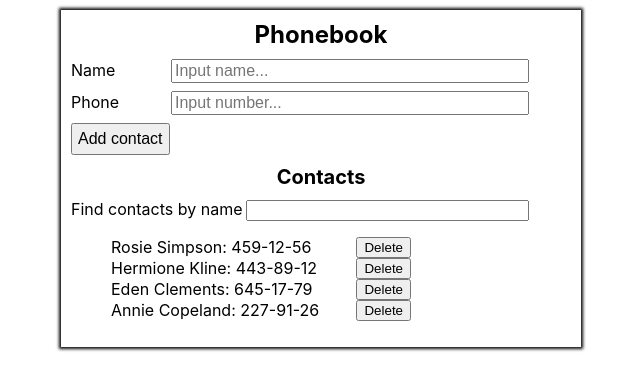
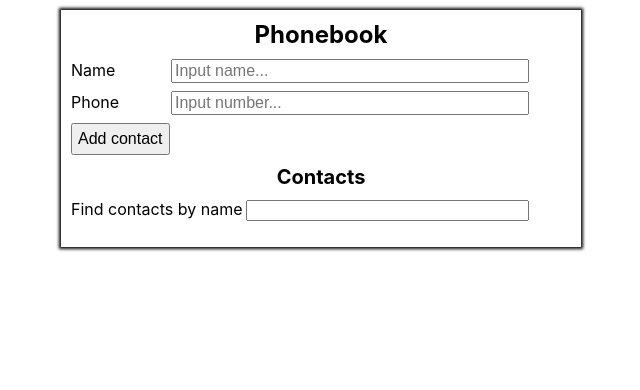
Before and after one commit to Griffin-chem/goit-react-hw-02-phonebook, a React (Create React App) app: page / in a window 1280 px wide. Shown: the top 390 px of the page, without its empty margins (319-959 px from the left). Built offline with nearby package versions, Linux system fonts and the light colour scheme.

Commit message:
HW2-2 fixed

```diff
--- a/src/App.js
+++ b/src/App.js
@@ -1,36 +1,30 @@
-import React, { Component } from 'react';
-import './App.css';
+import React, { Component } from "react";
 
-import { ContactForm } from './components/ContactForm/ContactForm';
-import { SearchField } from './components/SearchField/SearchField';
-import { ContactList } from './components/ContactList/ContactList';
+import { ContactForm } from "./components/ContactForm/ContactForm";
+import { SearchField } from "./components/SearchField/SearchField";
+import { ContactList } from "./components/ContactList/ContactList";
 
-import {
-  AppCSS,
-  Caption,
-  SubTitle
- } from './styledApp';
+import { AppCSS, Caption, SubTitle } from "./styledApp";
+
+import "./App.css";
 
 const filterContacts = (array, query) => {
-  return array.filter(contact => contact.name.toLowerCase().indexOf(query.toLowerCase()) !== -1)
+  return array.filter(
+    (contact) => contact.name.toLowerCase().indexOf(query.toLowerCase()) !== -1
+  );
 };
 
 class App extends Component {
-
   state = {
-    contacts: [
-      {id: 'id-1', name: 'Rosie Simpson', number: '459-12-56'},
-      {id: 'id-2', name: 'Hermione Kline', number: '443-89-12'},
-      {id: 'id-3', name: 'Eden Clements', number: '645-17-79'},
-      {id: 'id-4', name: 'Annie Copeland', number: '227-91-26'},
-    ],
-    filter: ''
+    contacts: [],
+    filter: "",
   };
 
   // Handle behavior for Search field
 
-  handleInputChange = (evt) => {
-    this.setState({[evt.target.name]: evt.target.value});
+  handleInputChange = ({ target }) => {
+    const { name, value } = target;
+    this.setState({ [name]: value });
   };
 
   // Define array of contacts to be shown
@@ -38,25 +32,26 @@ class App extends Component {
   contactsToShow = () => {
     const { contacts, filter } = this.state;
     const isFiltered = !!filter;
-    return (isFiltered
-      ? filterContacts(contacts, filter)
-      : this.state.contacts)
-  }
+    return isFiltered ? filterContacts(contacts, filter) : this.state.contacts;
+  };
 
   // Function to add new contact - goes to child
 
-  addNewContact = (NewContact) => {
+  addNewContact = (newContact) => {
     this.setState(({ contacts }) => {
-      return {contacts: [...contacts, NewContact]}});
-  }
+      return { contacts: [...contacts, newContact] };
+    });
+  };
 
   // Function to remove new contact - goes to child
 
   removeContact = (contactIDToRemove) => {
     this.setState(({ contacts }) => {
-      return {contacts: [...contacts.filter(({id}) => id !== contactIDToRemove)]}
-    })
-  }
+      return {
+        contacts: [...contacts.filter(({ id }) => id !== contactIDToRemove)],
+      };
+    });
+  };
 
   render() {
     const { filter, contacts } = this.state;
@@ -64,12 +59,22 @@ class App extends Component {
     return (
       <AppCSS>
         <Caption>Phonebook</Caption>
-      <ContactForm contacts={contacts} handleNewContact={this.addNewContact}></ContactForm>
+        <ContactForm
+          contacts={contacts}
+          handleNewContact={this.addNewContact}
+        ></ContactForm>
         <SubTitle>Contacts</SubTitle>
-      <SearchField filter={filter} onChange={this.handleInputChange}></SearchField>
-      <ContactList contacts={this.contactsToShow()} onDelete={this.removeContact}></ContactList>
+        <SearchField
+          filter={filter}
+          onChange={this.handleInputChange}
+        ></SearchField>
+        <ContactList
+          contacts={this.contactsToShow()}
+          onDelete={this.removeContact}
+        ></ContactList>
       </AppCSS>
-  )}
+    );
+  }
 }
 
 export default App;
--- a/src/components/ContactForm/ContactForm.js
+++ b/src/components/ContactForm/ContactForm.js
@@ -8,6 +8,11 @@ import {
   TextInputCSS,
   SubmitCSS
 } from './styledContactForm';
+
+const INITIAL_STATE = {
+  name: '',
+  number: ''
+}
 
 class ContactForm extends Component {
 
@@ -21,15 +26,17 @@ class ContactForm extends Component {
     handleNewContact: PropTypes.func.isRequired
   }
 
-  state = {
-    name: '',
-    number: ''
+  state = INITIAL_STATE;
+
+  resetState = () => {
+    this.setState(INITIAL_STATE);
   }
 
   // Handle behavior for Input field
 
   handleInputChange = ({ target }) => {
-    this.setState({[target.name]: target.value});
+    const { name, value } = target;
+    this.setState({[name]: value});
   };
 
   // Fuctions to add new contact to list
@@ -57,10 +64,7 @@ class ContactForm extends Component {
     this.isNewContact()
       ? this.addContact()
       : alert(`${this.state.name} is already exist!`)
-    this.setState({
-      name: '',
-      number: ''
-    });
+    this.resetState();
   }
 
   // Check if contact is new or existing
@@ -75,10 +79,27 @@ class ContactForm extends Component {
   return (
   <FormCSS onSubmit={this.handleSubmit}>
     <LabelCSS htmlFor="name_input">Name</LabelCSS>
-    <TextInputCSS id="name_input" name="name" type="text" value={name} placeholder="Input name..." onChange={this.handleInputChange}></TextInputCSS>
+    <TextInputCSS
+      id="name_input"
+      name="name"
+      type="text"
+      value={name}
+      placeholder="Input name..."
+      onChange={this.handleInputChange}>
+    </TextInputCSS>
     <LabelCSS htmlFor="number_input">Phone</LabelCSS>
-    <TextInputCSS id="number_input" name="number" type="text" value={number} placeholder="Input number..." onChange={this.handleInputChange}></TextInputCSS>
-    <SubmitCSS type="submit" value="Add contact"></SubmitCSS>
+    <TextInputCSS
+      id="number_input"
+      name="number"
+      type="text"
+      value={number}
+      placeholder="Input number..."
+      onChange={this.handleInputChange}>
+    </TextInputCSS>
+    <SubmitCSS
+      type="submit"
+      value="Add contact">
+    </SubmitCSS>
   </FormCSS>
   )}
 };
--- a/src/components/ContactItem/ContactItem.js
+++ b/src/components/ContactItem/ContactItem.js
@@ -1,30 +1,14 @@
-import React, { Component } from 'react';
-import PropTypes from 'prop-types';
+import React from "react";
 
-import { ItemCSS } from './styledContactItem';
+import { ItemCSS } from "./styledContactItem";
 
-class ContactItem extends Component {
-  static propTypes = {
-    id: PropTypes.string.isRequired,
-    name: PropTypes.string.isRequired,
-    number: PropTypes.string.isRequired,
-    onClick: PropTypes.func.isRequired // function removeContact from App
-  }
+const ContactItem = ({ name, number, onDelete }) => {
+  return (
+    <ItemCSS>
+      {name}: {number}
+      <button onClick={onDelete}>Delete</button>
+    </ItemCSS>
+  );
+};
 
-  removeContact = () => {
-    const { onClick } = this.props;
-    const contactIDToRemove = this.props.id;
-    onClick(contactIDToRemove);
-  }
-
-  render () {
-    const { name, number } = this.props;
-    return (
-      <ItemCSS>{name}: {number}
-      <button onClick={this.removeContact}>Delete</button>
-      </ItemCSS>
-    );
-  }
-}
-
-export {ContactItem};
+export { ContactItem };
--- a/src/components/ContactList/ContactList.js
+++ b/src/components/ContactList/ContactList.js
@@ -1,32 +1,35 @@
-import React, { Component } from 'react';
-import PropTypes from 'prop-types';
+import React, { Component } from "react";
+import PropTypes from "prop-types";
 
-import { ContactItem } from '../ContactItem/ContactItem';
+import { ContactItem } from "../ContactItem/ContactItem";
 
-import { ListCSS } from './styledContactList';
+import { ListCSS } from "./styledContactList";
 
 class ContactList extends Component {
-
   static propTypes = {
     // function contactsToShow() from App
     contacts: PropTypes.arrayOf(
       PropTypes.exact({
         id: PropTypes.string.isRequired,
         name: PropTypes.string.isRequired,
-        number: PropTypes.string.isRequired
-      })).isRequired,
-      // function removeContact from App
-      onDelete: PropTypes.func.isRequired
-  }
+        number: PropTypes.string.isRequired,
+      })
+    ).isRequired,
+    // function removeContact from App
+    onDelete: PropTypes.func.isRequired,
+  };
 
-  render () {
+  render() {
     const { contacts, onDelete } = this.props;
 
     return (
       <ListCSS>
-        {contacts.map((contact) => (<ContactItem key={contact.id} onClick={onDelete} {...contact}></ContactItem>))}
+        {contacts.map(({ id, ...props }) => (
+          <ContactItem key={id} onDelete={() => onDelete(id)} {...props} />
+        ))}
       </ListCSS>
-    )}
+    );
+  }
 }
 
-export {ContactList}
+export { ContactList };
```
Lines whose indentation alone changed are shown as unchanged.
